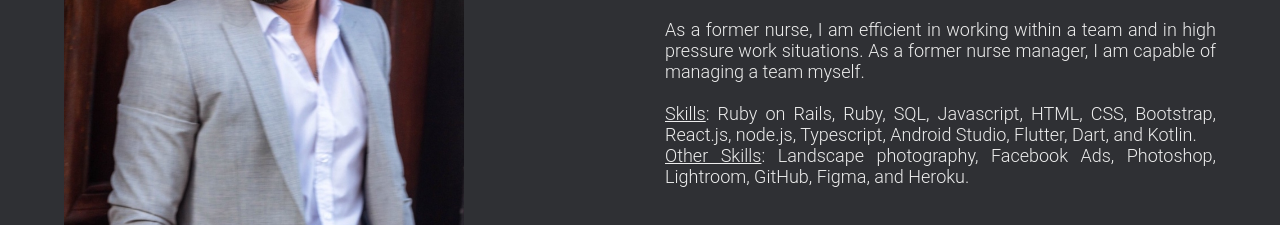
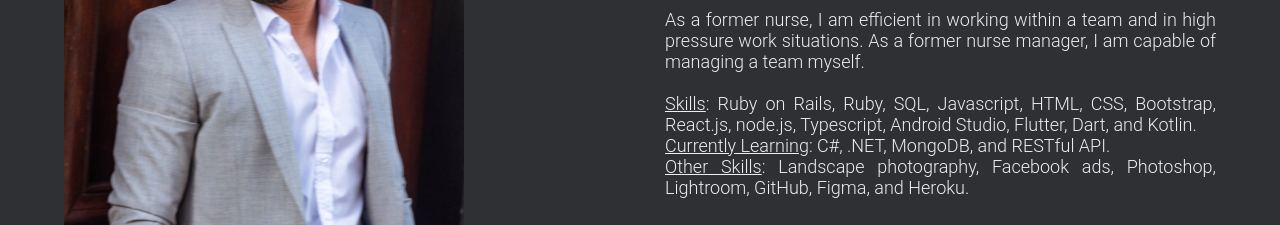
Before and after one commit to lodipalle/portfolio-website, a plain HTML site: page index.html in a window 1280 px wide. Shown: the part 1060-1285 px from the top of the page. Drawn offline with nearby package versions, Linux system fonts and the light colour scheme.

Commit message:
edited about myself description

```diff
--- a/index.html
+++ b/index.html
@@ -71,7 +71,8 @@
           managing a team myself. <br><br>
           <u>Skills</u>: Ruby on Rails, Ruby, SQL, Javascript, HTML, CSS, Bootstrap,
           React.js, node.js, Typescript, Android Studio, Flutter, Dart, and Kotlin. <br>
-          <u>Other Skills</u>: Landscape photography, Facebook Ads, Photoshop, Lightroom,
+          <u>Currently Learning</u>: C#, .NET, MongoDB, and RESTful API. <br>
+          <u>Other Skills</u>: Landscape photography, Facebook ads, Photoshop, Lightroom,
           GitHub, Figma, and Heroku.
         </p>
         <div class="social-media">
```
